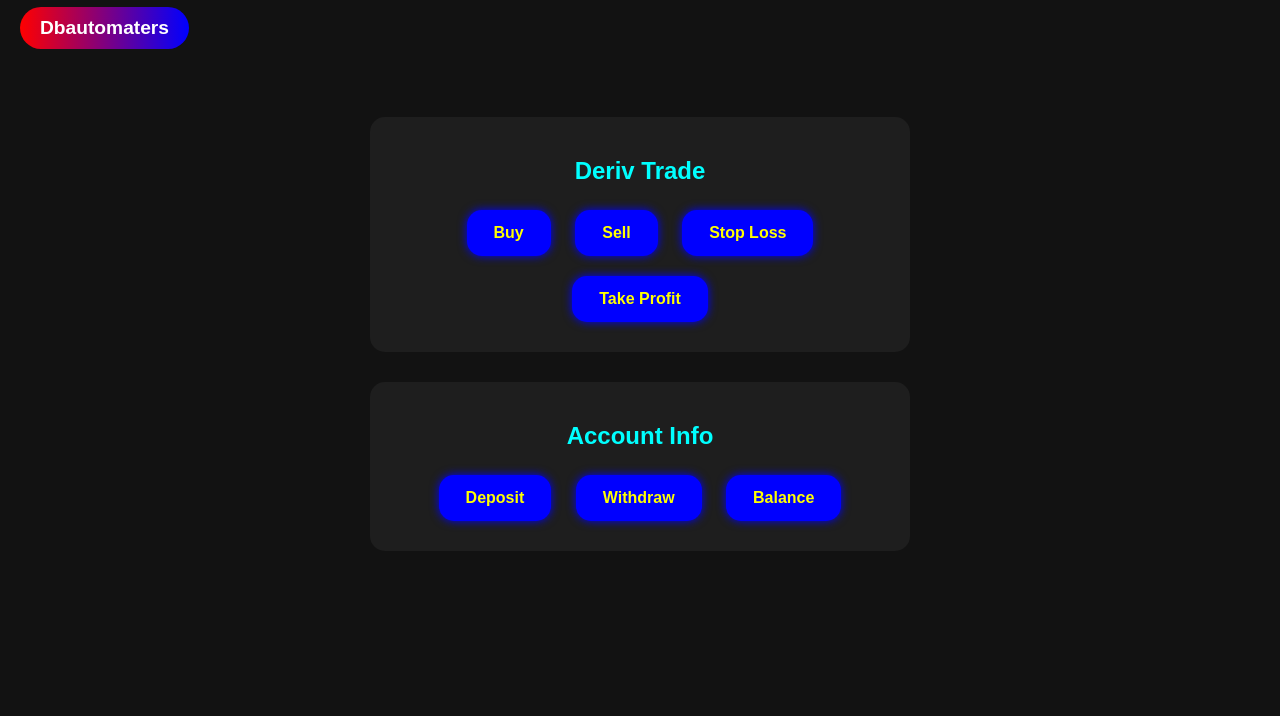
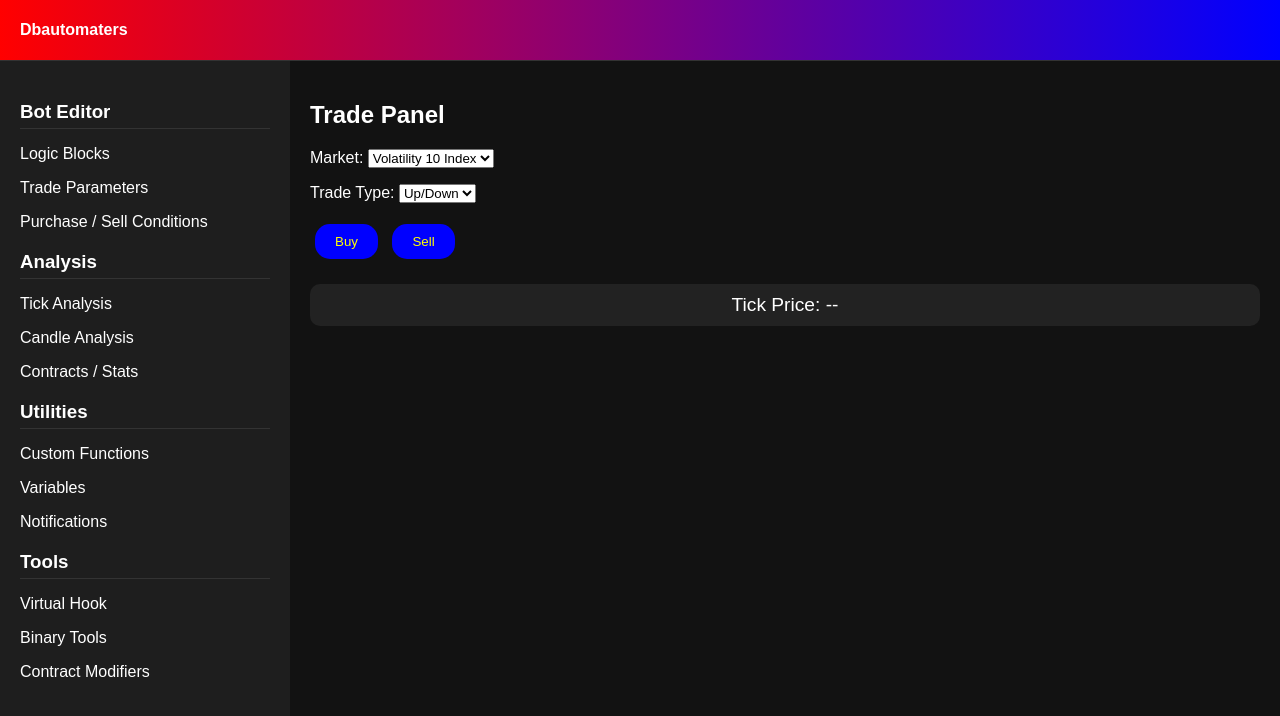
Before and after one commit to mzeemourice-stack/DBAutomaters2, a plain HTML site: page trading.html in a window 1280 px wide. Drawn offline with nearby package versions, Linux system fonts and the light colour scheme; no server answers.

Commit message:
Update trading.html

```diff
--- a/trading.html
+++ b/trading.html
@@ -3,113 +3,136 @@
 <head>
 <meta charset="UTF-8">
 <meta name="viewport" content="width=device-width, initial-scale=1.0">
-  <title>Dbautomaters Trading</title>
+<title>Dbautomaters Trading Dashboard</title>
 <style>
-    /* ===== Dark Theme ===== */
   body {
+    margin: 0;
+    font-family: Arial, sans-serif;
     background-color: #121212;
-      color: #ffffff;
-      font-family: Arial, sans-serif;
-      margin: 0;
-      padding: 0;
+    color: #fff;
   }
-
-    /* ===== Header ===== */
+  /* Header */
   header {
+    height: 60px;
+    background: linear-gradient(to right, red, blue);
     display: flex;
     align-items: center;
-      padding: 15px 20px;
+    padding: 0 20px;
+    font-weight: bold;
+    border-bottom: 1px solid #333;
   }
-
-    /* Dbautomaters name in pill shape */
-    .logo {
-      background: linear-gradient(to right, #ff0000, #0000ff);
-      color: #fff;
+  /* Layout */
+  .container {
+    display: flex;
+    height: calc(100vh - 60px);
+  }
+  /* Sidebar */
+  .sidebar {
+    width: 250px;
+    background-color: #1e1e1e;
+    padding: 20px;
+    overflow-y: auto;
+  }
+  .sidebar h3 {
+    margin-top: 20px;
+    margin-bottom: 10px;
+    border-bottom: 1px solid #333;
+    padding-bottom: 5px;
+  }
+  /* Main panel */
+  .main {
+    flex: 1;
+    padding: 20px;
+    overflow-y: auto;
+  }
+  /* Buttons */
+  .button {
+    background-color: #0000ff;
+    color: #ffff00;
     padding: 10px 20px;
-      border-radius: 50px;
-      font-weight: bold;
-      font-size: 1.2rem;
-      animation: bounce 2s infinite;
+    border: none;
+    border-radius: 15px;
+    margin: 5px;
+    cursor: pointer;
+    transition: 0.3s;
   }
-
-    @keyframes bounce {
-      0%, 100% { transform: translateY(0); }
-      50% { transform: translateY(-8px); }
+  .button:hover {
+    box-shadow: 0 0 10px #ffff00;
   }
-
-    /* ===== Buttons ===== */
-    .button {
-      display: inline-block;
-      padding: 12px 25px;
-      margin: 10px;
-      font-size: 1rem;
-      font-weight: bold;
+  /* Tick display */
+  #tickBox {
+    margin-top: 20px;
+    padding: 10px;
+    background-color: #222;
+    border-radius: 10px;
+    font-size: 1.2em;
     text-align: center;
-      text-decoration: none;
-      border-radius: 15px; /* Rounded edges */
-      border: 2px solid transparent;
-      cursor: pointer;
-      transition: all 0.3s ease;
-      color: #ffff00; /* Yellow text */
-      background-color: #0000ff; /* Blue background */
-      box-shadow: 0 0 10px #0000ff;
-    }
-
-    .button:hover {
-      box-shadow: 0 0 20px #ffff00;
-      background-color: #1a1aff;
-      color: #ffff00;
-      border-color: #ffff00;
-    }
-
-    /* ===== Trading Container ===== */
-    .trading-container {
-      display: flex;
-      flex-direction: column;
-      align-items: center;
-      padding: 30px;
-    }
-
-    .trade-section {
-      background-color: #1e1e1e;
-      border-radius: 15px;
-      padding: 20px;
-      margin: 15px;
-      width: 90%;
-      max-width: 500px;
-      text-align: center;
-    }
-
-    .trade-section h2 {
-      margin-bottom: 15px;
-      color: #00ffff; /* Cyan headings for contrast */
   }
 </style>
 </head>
 <body>
 
-  <header>
-    <div class="logo">Dbautomaters</div>
-  </header>
+<header>Dbautomaters</header>
 
-  <div class="trading-container">
-
-    <div class="trade-section">
-      <h2>Deriv Trade</h2>
-      <button class="button">Buy</button>
-      <button class="button">Sell</button>
-      <button class="button">Stop Loss</button>
-      <button class="button">Take Profit</button>
+<div class="container">
+  <!-- Sidebar -->
+  <div class="sidebar">
+    <h3>Bot Editor</h3>
+    <p>Logic Blocks</p>
+    <p>Trade Parameters</p>
+    <p>Purchase / Sell Conditions</p>
+    <h3>Analysis</h3>
+    <p>Tick Analysis</p>
+    <p>Candle Analysis</p>
+    <p>Contracts / Stats</p>
+    <h3>Utilities</h3>
+    <p>Custom Functions</p>
+    <p>Variables</p>
+    <p>Notifications</p>
+    <h3>Tools</h3>
+    <p>Virtual Hook</p>
+    <p>Binary Tools</p>
+    <p>Contract Modifiers</p>
   </div>
 
-    <div class="trade-section">
-      <h2>Account Info</h2>
-      <button class="button">Deposit</button>
-      <button class="button">Withdraw</button>
-      <button class="button">Balance</button>
+  <!-- Main Panel -->
+  <div class="main">
+    <h2>Trade Panel</h2>
+    <p>Market: <select><option>Volatility 10 Index</option></select></p>
+    <p>Trade Type: <select><option>Up/Down</option></select></p>
+    <div>
+      <button class="button" id="buyBtn">Buy</button>
+      <button class="button" id="sellBtn">Sell</button>
+    </div>
+    <div id="tickBox">Tick Price: --</div>
+  </div>
 </div>
 
-  </div>
+<!-- Socket.io -->
+<script src="https://cdn.socket.io/4.7.1/socket.io.min.js"></script>
+<script>
+  // Connect to your backend WebSocket
+  const socket = io('https://YOUR-RENDER-BACKEND');
+
+  socket.on('connect', () => console.log('Connected to backend WebSocket'));
+
+  socket.on('tick', (data) => {
+    document.getElementById('tickBox').innerText = 'Tick Price: ' + data.price.toFixed(2);
+  });
+
+  // Example button actions
+  document.getElementById('buyBtn').addEventListener('click', () => {
+    fetch('https://YOUR-RENDER-BACKEND/buy', { method: 'POST' })
+      .then(res => res.json())
+      .then(data => console.log('Buy executed:', data));
+  });
+
+  document.getElementById('sellBtn').addEventListener('click', () => {
+    fetch('https://YOUR-RENDER-BACKEND/sell', { method: 'POST' })
+      .then(res => res.json())
+      .then(data => console.log('Sell executed:', data));
+  });
+</script>
 
 </body>
 </html>
```
Lines whose indentation alone changed are shown as unchanged.
